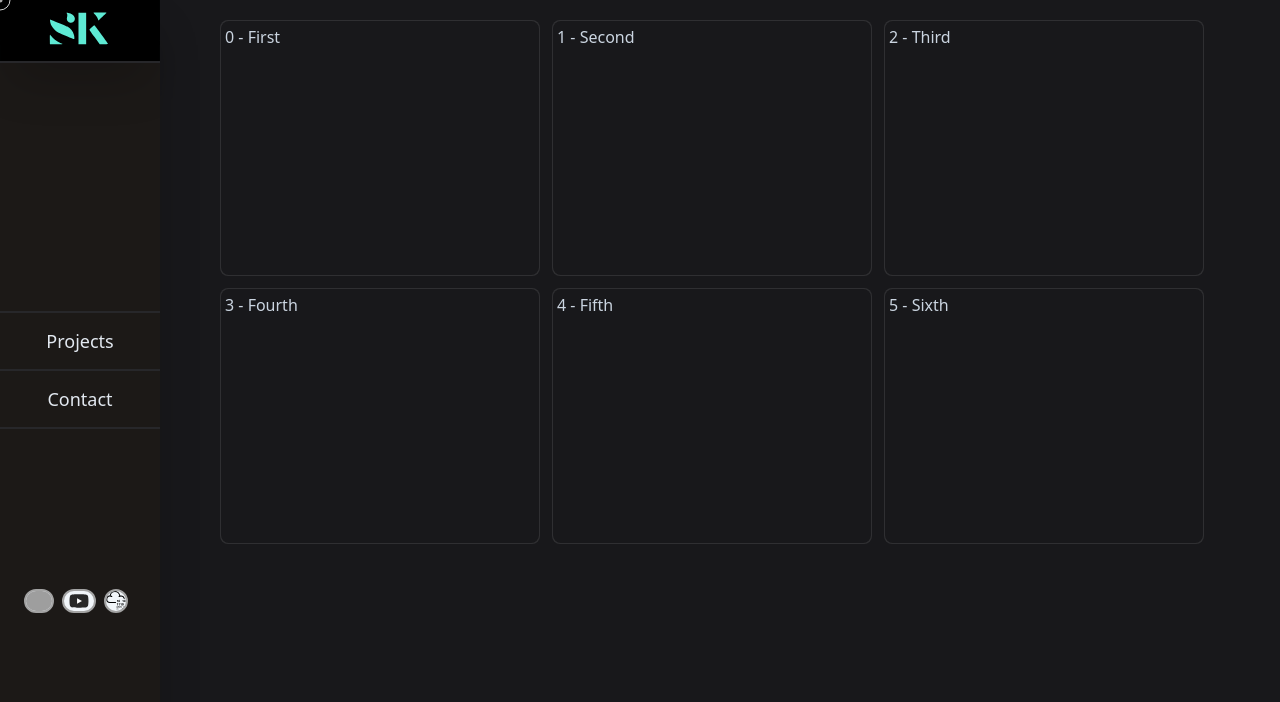
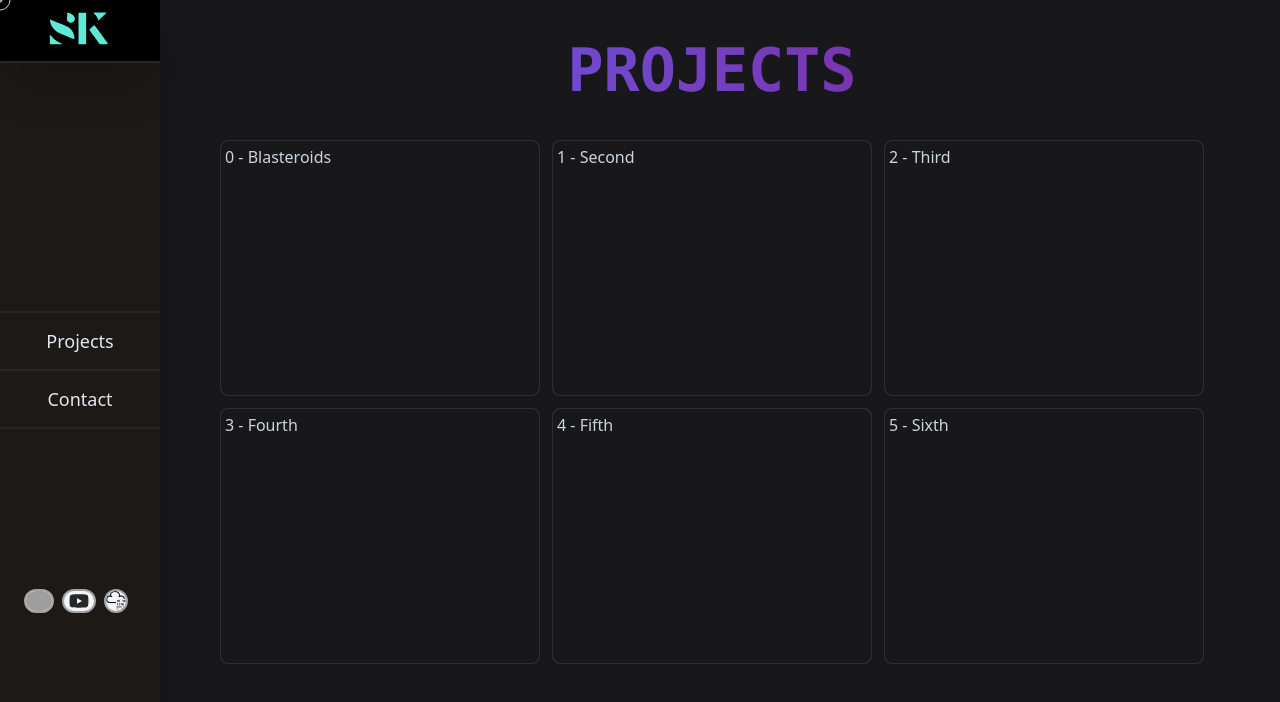
Before and after one commit to StathisKap/stathis-site, a SvelteKit app: page /projects in a window 1280 px wide. Shown: the top 702 px of the page. Built offline with nearby package versions, Linux system fonts and the light colour scheme; grey boxes are pictures that could not be loaded.

Commit message:
Made the divs clickable

```diff
--- a/src/routes/projects/+page.svelte
+++ b/src/routes/projects/+page.svelte
@@ -2,26 +2,34 @@
 	import { fade } from 'svelte/transition';
 	import { hover } from './hover';
 
-	let slugs = ['First', 'Second', 'Third', 'Fourth', 'Fifth', 'Sixth'];
+	let projects = ['Blasteroids', 'Second', 'Third', 'Fourth', 'Fifth', 'Sixth'];
 </script>
 
+<div in:fade={{ delay: 100 }}>
+	<span
+		class="block font-mono text-center text-6xl lg:text-6xl sm:text-5xl font-extrabold uppercase pt-5 pb-10 text-transparent bg-clip-text bg-gradient-to-r from-indigo-500 via-fuchsia-800 to-indigo-500 animate-pan"
+		style="background-size:200%;">Projects</span
+	>
+</div>
 <div
 	in:fade={{ delay: 100 }}
-	class="flex flex-wrap gap-3 max-w-full w-auto justify-center items-center"
+	class="flex flex-wrap gap-3 max-w-full w-auto justify-center items-center align-middle"
 	use:hover
 	id="cards"
 >
-	{#each slugs as slug, index}
-		<div class="h-64 w-80 bg-white bg-opacity-10 rounded-lg cursor-none relative card">
+	{#each projects as project, index}
+		<!-- svelte-ignore a11y-click-events-have-key-events -->
+		<div class="h-64 w-80 bg-white bg-opacity-10 rounded-lg cursor-none relative card" on:click={() =>
+		 window.location.href="/projects/" + project.toLowerCase()}>
 			<div class="card-content bg-zinc-900 p-1">
-				{index} - {slug}
+					{index} - {project}
 			</div>
 		</div>
 	{/each}
 </div>
 
 <style>
-	#cards:hover > .card::after,
+	#cards:hover > a >  .card::after,
 	.card:hover::after,
 	.card:hover::before {
 		opacity: 1;
--- /dev/null
+++ b/src/routes/projects/blasteroids/+page.svelte
@@ -0,0 +1 @@
+<p>Hello World</p>
```
